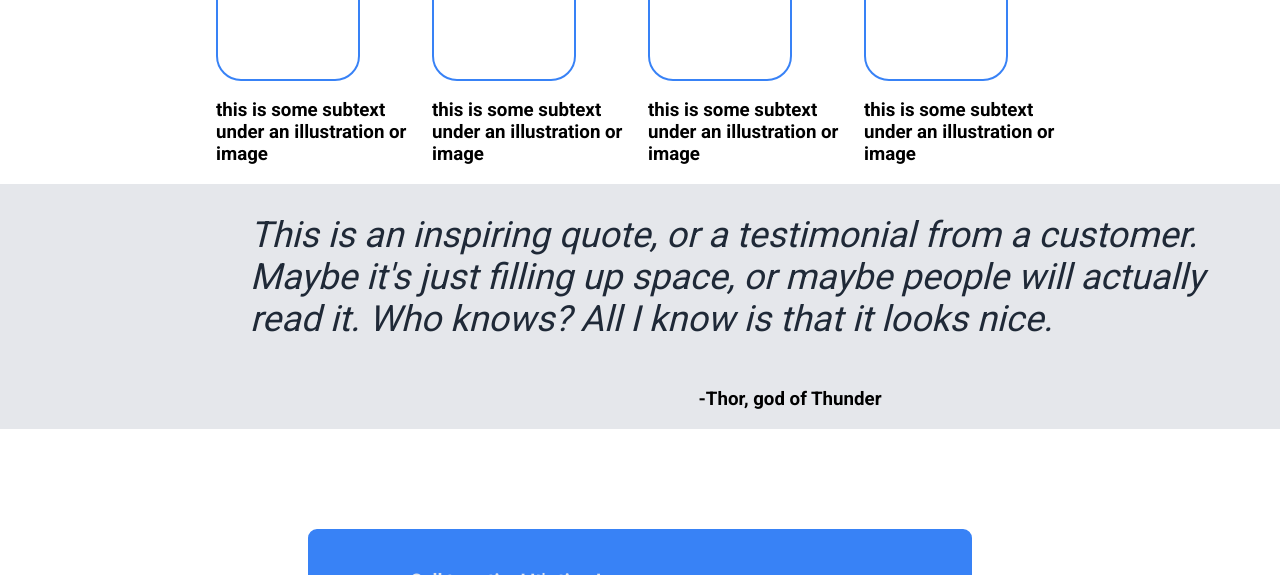
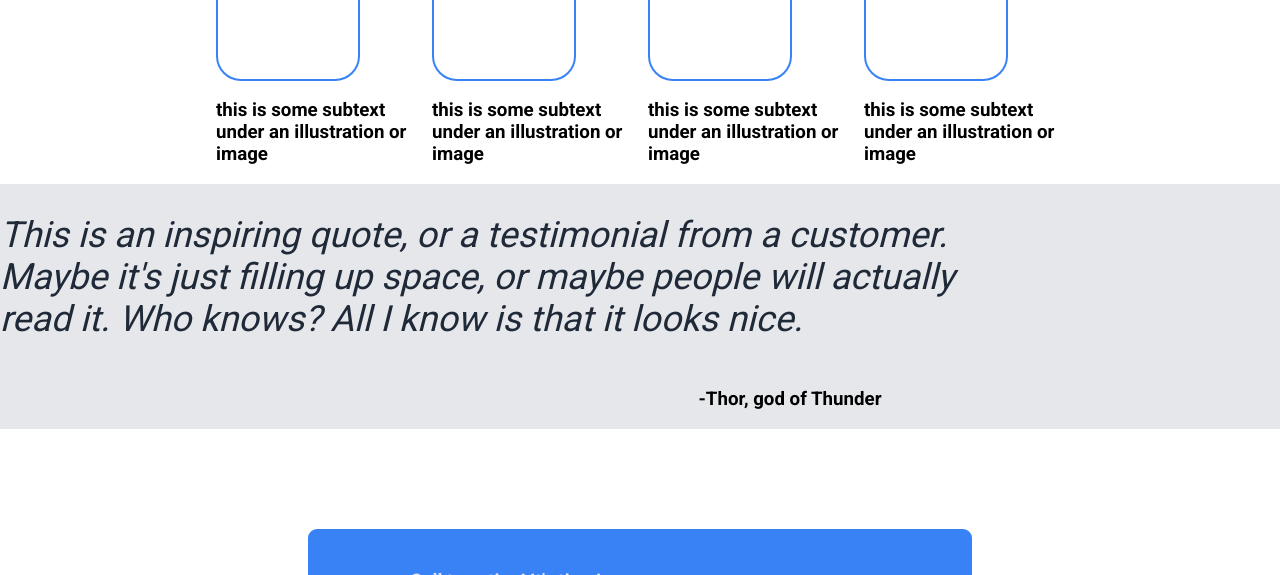
Before and after one commit to euilee0129/landing-page, a plain HTML site: page index.html in a window 1280 px wide. Shown: the part 525-1100 px from the top of the page. Drawn offline with Linux system fonts and the light colour scheme.

```diff
--- a/style.css
+++ b/style.css
@@ -142,8 +142,10 @@ button {
     display: flex;
     justify-content: center;
     max-width:1000px;
-    margin-left: 250px;
-    margin-bottom: 0px;
+    /* margin-left: 250px; */
+    /* margin-bottom: 0px; */
+    /* align-items: center; */
+    /* fix quotes to be centered */
 }
 .quote{
     font-size: 36px;
```
Also changed, not shown: index.html (+0 -1 lines).
